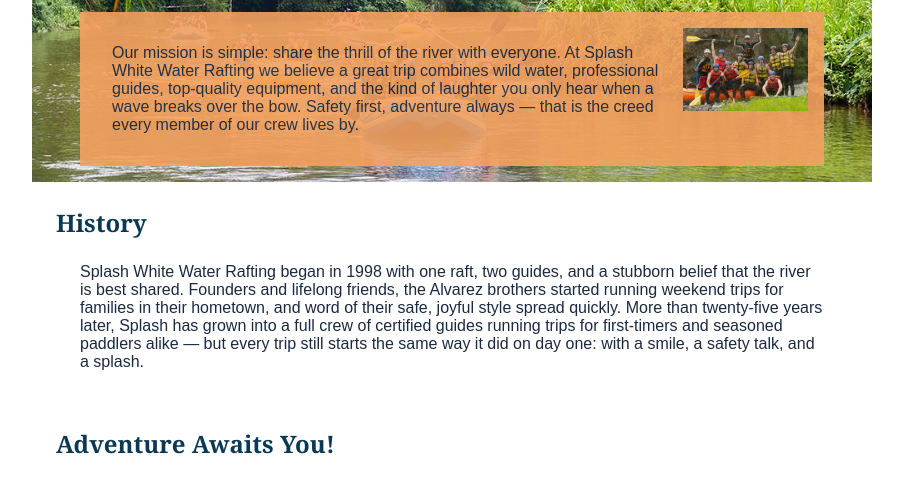
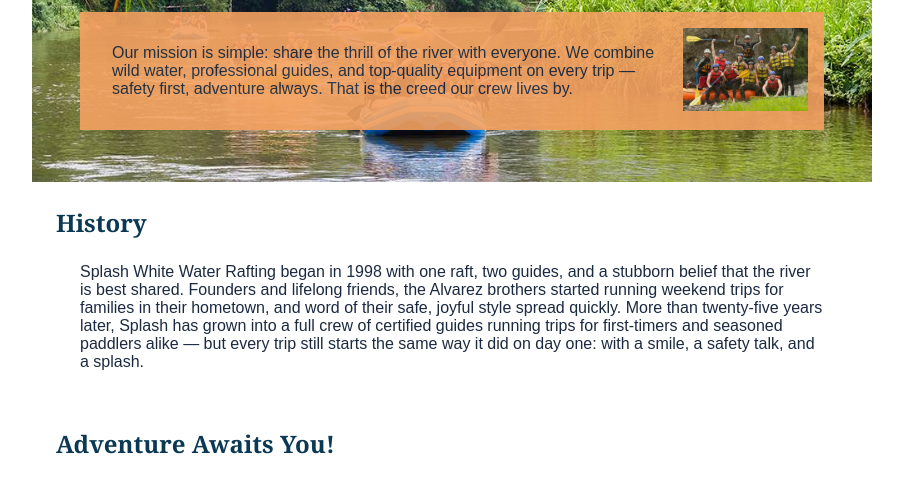
Before and after one commit to gianmachella/wdd130, a plain HTML site: page wwr/about.html in a window 1280 px wide. Shown: the part 320-801 px from the top of the page, without its empty margins (188-1091 px from the left). Drawn offline with Linux system fonts and the light colour scheme.

Commit message:
Fix About Us hero layout: taller rapids hero image, shorter mission box, small-screen rule

```diff
--- a/wwr/about.html
+++ b/wwr/about.html
@@ -28,10 +28,9 @@
             <h1>Splash White Water Rafting</h1>
             <article>
                 <img src="images/happy-client.jpg" alt="Happy rafters smiling during a rafting trip">
-                <p>Our mission is simple: share the thrill of the river with everyone. At Splash White Water Rafting
-                    we believe a great trip combines wild water, professional guides, top-quality equipment, and the
-                    kind of laughter you only hear when a wave breaks over the bow. Safety first, adventure always —
-                    that is the creed every member of our crew lives by.</p>
+                <p>Our mission is simple: share the thrill of the river with everyone. We combine wild water,
+                    professional guides, and top-quality equipment on every trip — safety first, adventure always.
+                    That is the creed our crew lives by.</p>
             </article>
         </div>
 
```
